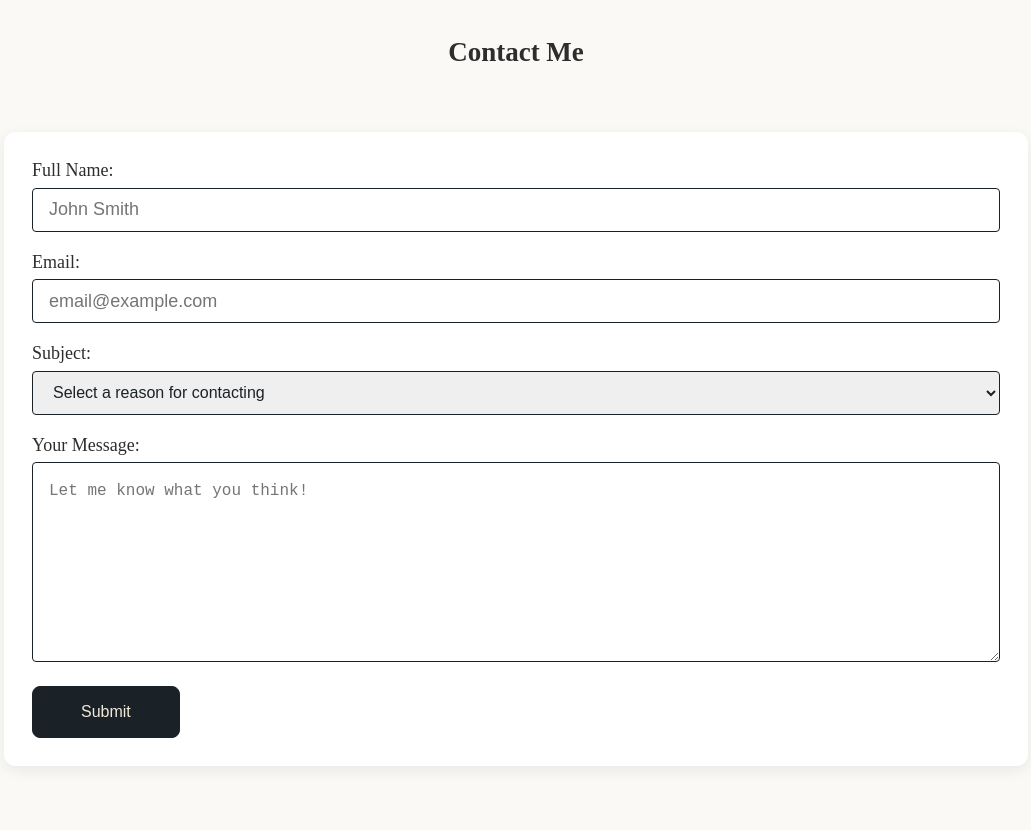
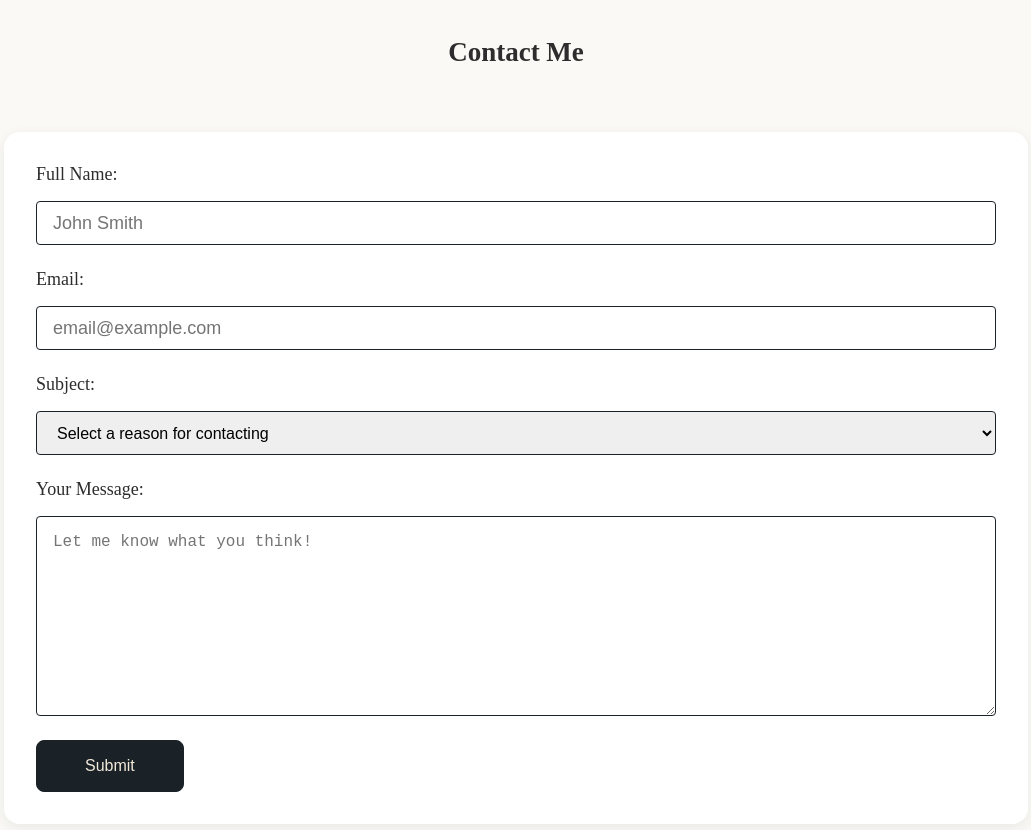
Before and after one commit to fatemehkhoshbayan/responsive-web-components, a plain HTML site: page index.html in a window 1280 px wide. Shown: the part 1840-2670 px from the top of the page, without its empty margins (124-1155 px from the left). Drawn offline with Linux system fonts and the light colour scheme; files that its build step writes are made by us from their sources.

Commit message:
feat: improve styling consistency and refactor folder structure

```diff
--- a/styles.css
+++ b/styles/styles.css
@@ -140,6 +140,7 @@ img {
 
 .img-wrapper {
   max-width: 90%;
+  min-height: 520px;
   height: auto;
   display: flex;
   padding: 0.5rem;
@@ -260,21 +261,16 @@ button:hover {
 
 form {
   width: 100%;
-  max-width: 100%;
-  display: flex;
-  flex-direction: column;
 }
 
 fieldset {
   display: flex;
   flex-direction: column;
-  gap: 1.25rem;
+  gap: 1.5rem;
   border: none;
-  border-radius: 0.75rem;
-  padding: 1.75rem;
+  border-radius: 1rem;
+  padding: 2rem;
   width: 100%;
-  max-width: 100%;
-  min-width: 0;
   background-color: #fff;
   box-shadow: 0 4px 14px rgba(26, 34, 39, 0.08);
 }
@@ -282,41 +278,12 @@ fieldset {
 .form-group {
   display: flex;
   flex-direction: column;
-  align-items: stretch;
-  align-self: stretch;
   width: 100%;
-  padding: 0;
-  gap: 0.4rem;
-}
-
-h2 {
-  align-self: center;
-  text-align: center;
-}
-
-input,
-select,
-textarea {
-  width: 100%;
-  max-width: 100%;
-  min-width: 0;
-}
-
-input,
-select {
-  height: auto;
-  min-height: 2.75rem;
-}
-
-textarea {
-  resize: vertical;
-  min-height: 10rem;
-  line-height: 1.5;
+  gap: 1rem;
 }
 
 button[type="submit"] {
   width: fit-content;
-  margin-top: 0.25rem;
   padding: 1rem 3rem;
   cursor: pointer;
 }
@@ -327,27 +294,22 @@ input {
   height: 2rem;
   font-size: large;
   padding: 1rem;
-}
-
-input:focus,
-textarea:focus,
-select:focus {
-  border: 3px solid #306844;
-  outline: none;
+  min-height: 2.75rem;
+  width: 100%;
 }
 
 select {
-  border-color: #1a2227;
-  color: #1a2227;
+  border:1px solid #1a2227;
   border-radius: 4px;
-  border-width: 1px;
-  height: auto;
   font-size: medium;
   padding: 0.5rem 1rem;
+  min-height: 2.75rem;
+  width: 100%;
 }
 
 option {
   color: #1a2227;
+  background-color: #fff;
   gap: 1rem;
   padding: 1rem;
 }
@@ -358,6 +320,13 @@ textarea {
   font-size: large;
   padding: 1rem;
   min-height: 200px;
+  width: 100%;
+}
+
+input:focus,
+textarea:focus,
+select:focus {
+  border: 3px solid #306844;
 }
 
 /* Tablet */
```
